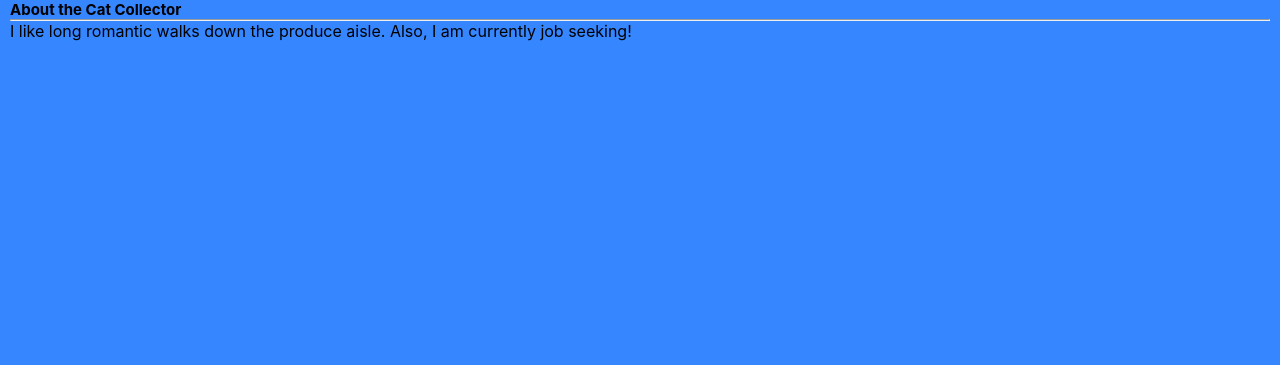
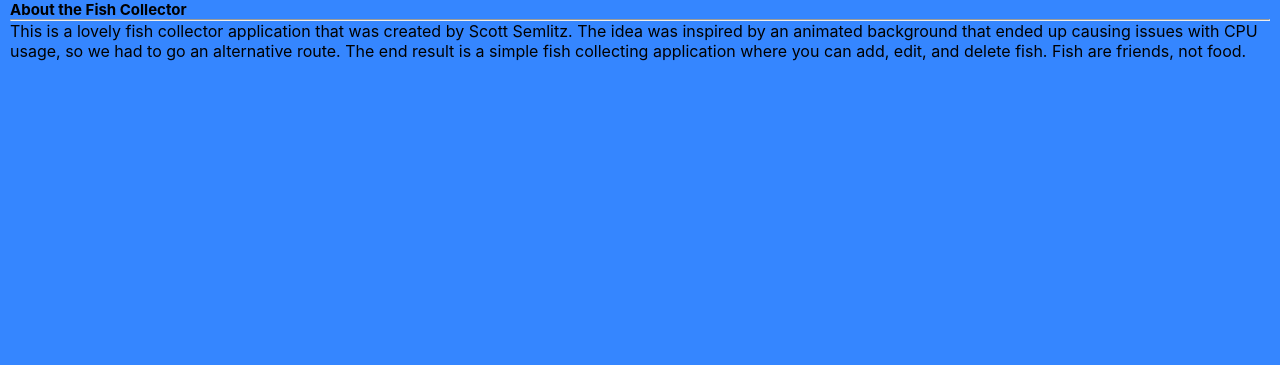
Before and after one commit to ssemlitz/fish-collector, a Django app: template main_app/templates/about.html in a window 1280 px wide. Shown: the part 55-420 px from the top of the page. Run offline with Django 3.2, Linux system fonts and the light colour scheme; the template is opened without the code that fills it, so the values that code supplies are empty.

Commit message:
edit about page

```diff
--- a/main_app/templates/about.html
+++ b/main_app/templates/about.html
@@ -2,10 +2,12 @@
 
 {% block content %}
 
-<h1>About the Cat Collector</h1>
+<h1>About the Fish Collector</h1>
 <hr />
 <p class="page-content">
-  I like long romantic walks down the produce aisle. Also, I am currently job seeking!
+  This is a lovely fish collector application that was created by Scott Semlitz. The idea was inspired by an animated background that ended up causing issues with CPU usage, so we had to go an alternative route. The end result is a simple fish collecting application where you can add, edit, and delete fish.
+
+  Fish are friends, not food.
 </p>
 
 {% endblock %}
```
Also changed, not shown: main_app/static/images/create-fish.png (deleted).
